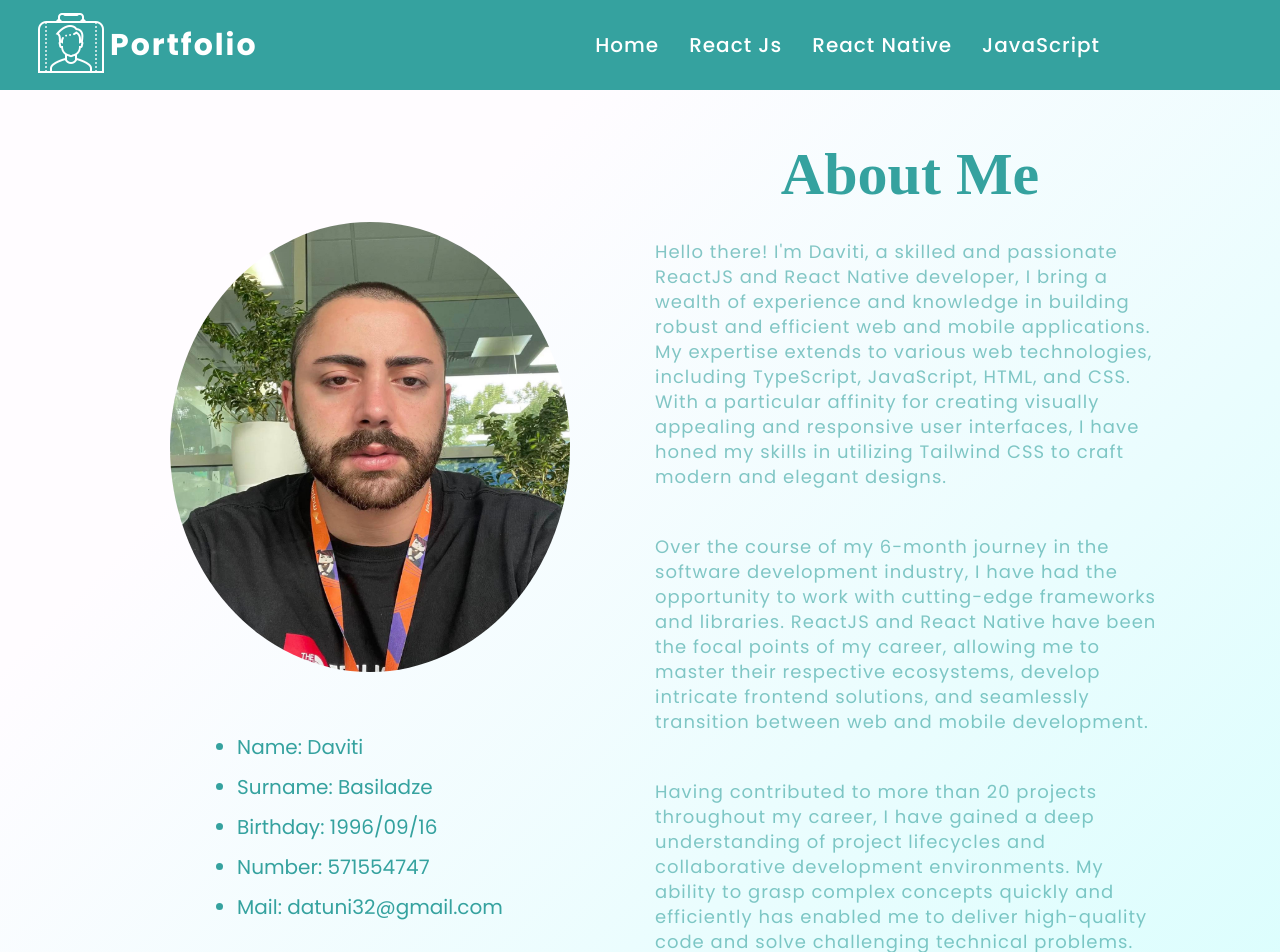
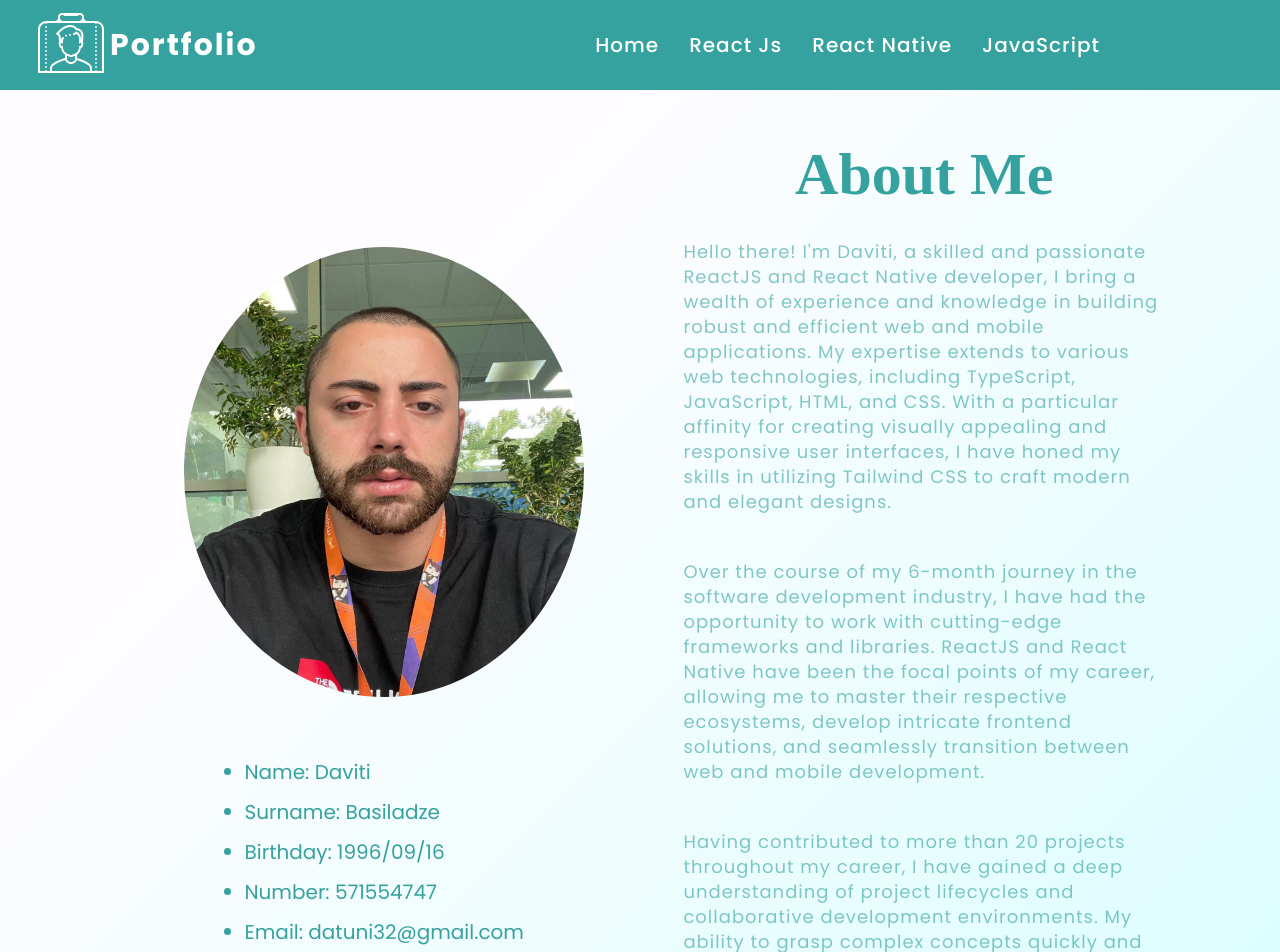
Before and after one commit to basri1996/My-Portfolio, a React (Vite) app: page /dom in a window 1280 px wide. Shown: the top 952 px of the page. Built offline with nearby package versions, Linux system fonts and the light colour scheme; no server answers.

Commit message:
My-Portfolio

```diff
--- a/src/components/Card.tsx
+++ b/src/components/Card.tsx
@@ -10,7 +10,7 @@ function Card() {
           <Infos>Surname: Basiladze</Infos>
           <Infos>Birthday: 1996/09/16</Infos>
           <Infos>Number: 571554747</Infos>
-          <Infos>Mail: datuni32@gmail.com</Infos>
+          <Infos>Email: datuni32@gmail.com</Infos>
         </MainInfo>
       </LeftDiv>
       <RightDiv>
@@ -73,13 +73,13 @@ const Image = styled.img`
   }
 `;
 const LeftDiv = styled.div`
-  width: 300px;
+  width: 360px;
   display: flex;
   flex-direction: column;
   justify-content: center;
   align-items: center;
   @media (min-width: 768px) {
-    width: 50%;
+    width: 600px;
   }
 `;
 const RightDiv = styled.div`
@@ -90,6 +90,9 @@ const RightDiv = styled.div`
   align-items: center;
   gap: 15px;
   @media (min-width: 768px) {
+    width: 350px;
+  }
+  @media (min-width: 1100px) {
     width: 50%;
   }
 `;
--- a/src/components/Portfolio.tsx
+++ b/src/components/Portfolio.tsx
@@ -159,7 +159,7 @@ const ProjectTitleHeader = styled.h3`
   letter-spacing: 1px;
   padding: 15px;
   font-family: "Poppins";
-  box-shadow: 30px 30px 30px 30px rgba(0, 0, 0, 0.1);
+  box-shadow: 10px 10px 10px 10px rgba(0, 0, 0, 0.1);
   margin-top: 20px;
   @media (min-width: 950px) {
     font-size: 50px;
```
